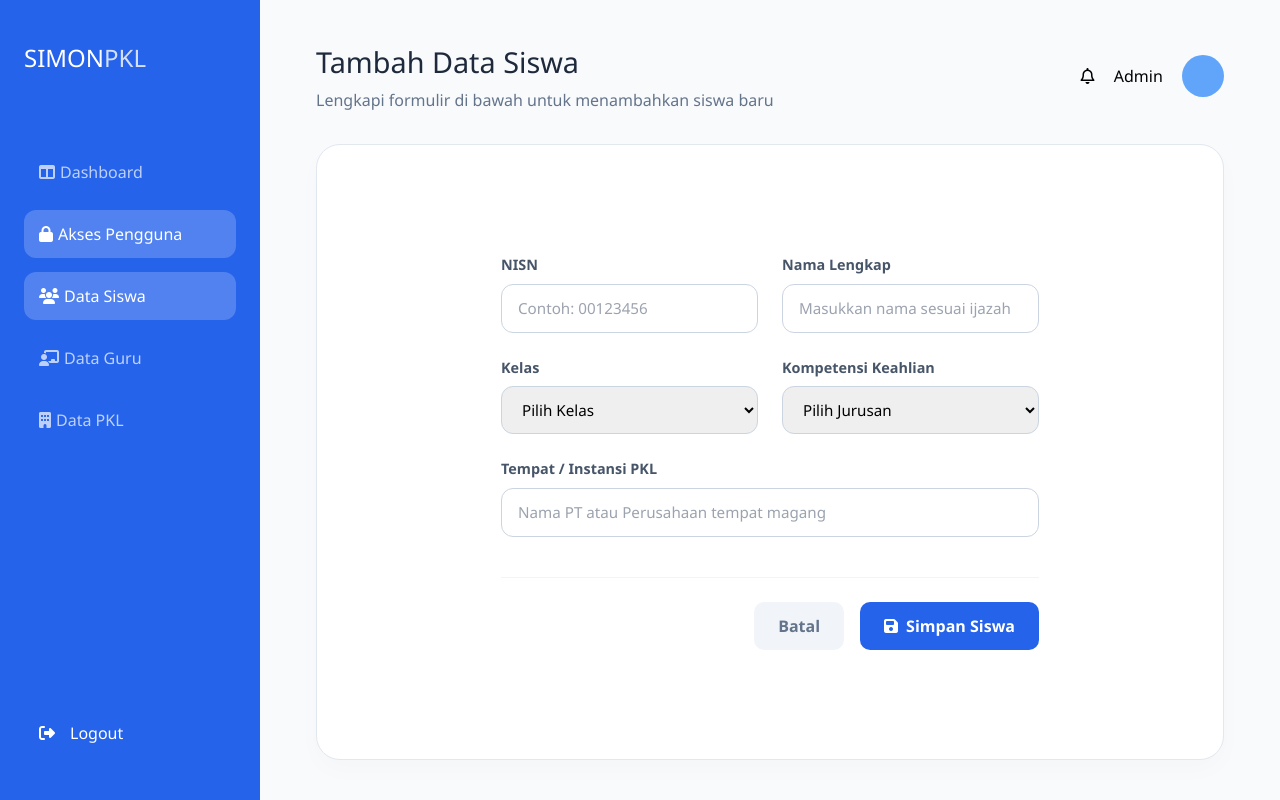
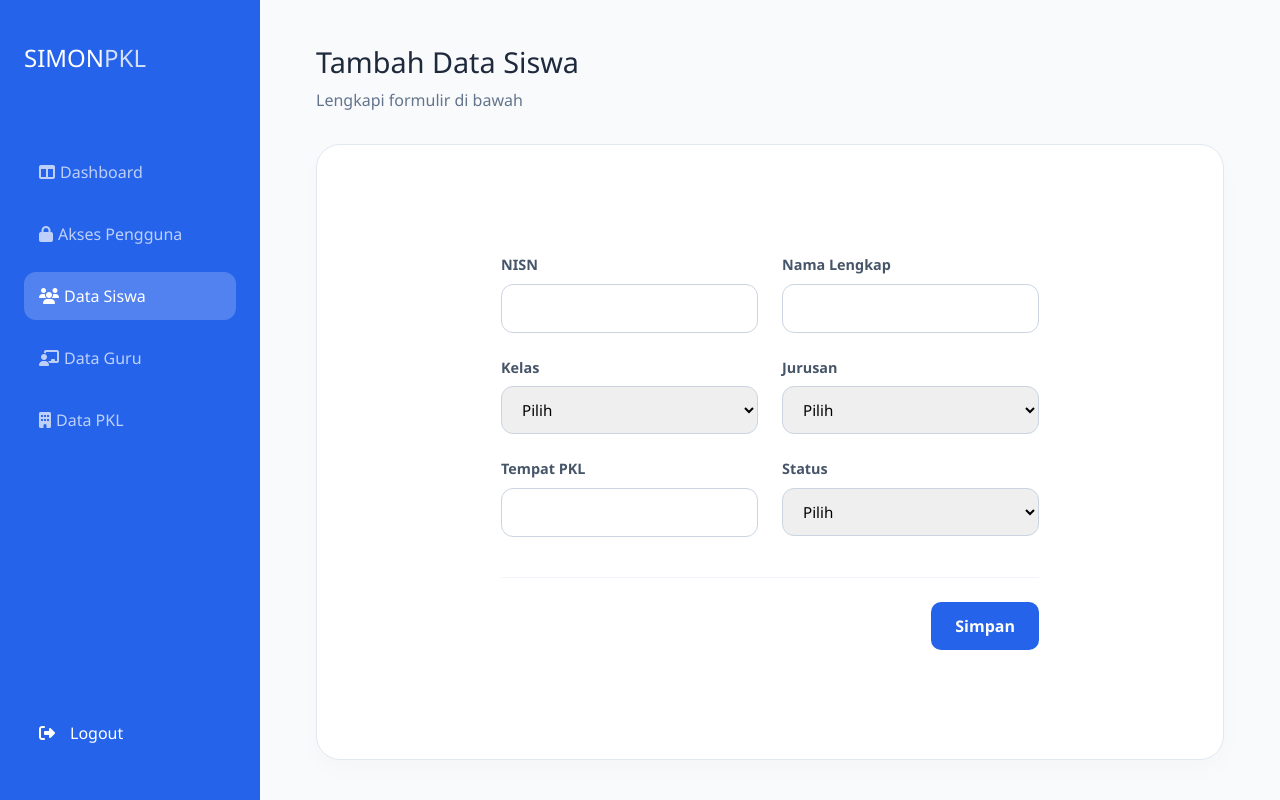
Before and after one commit to Fadillahnanda/SimonTeam, a Vue app: page /tambahsiswa in a window 1280 px wide. Built offline with nearby package versions, Linux system fonts and the light colour scheme.

Commit message:
perbaikkan tampilan dan tambah data frontend:fadillahnanda

```diff
--- a/src/views/Admin/aksespengguna.vue
+++ b/src/views/Admin/aksespengguna.vue
@@ -1,3 +1,30 @@
+<script>
+export default {
+  data() {
+    return {
+      user: [], // harus sama dengan v-for
+    }
+  },
+
+  methods: {
+    //ambil data dari backend
+    async getUser() {
+      try {
+        const res = await fetch('http://localhost:5000/user') //  sesuaikan endpoint kamu
+        const data = await res.json()
+        this.user = data
+      } catch (error) {
+        console.error('Gagal mengambil data:', error)
+      }
+    },
+  },
+
+  // otomatis jalan saat halaman dibuka
+  mounted() {
+    this.getUser()
+  },
+}
+</script>
 <template>
   <div class="sm-dashboard">
     <aside class="sm-sidebar">
@@ -82,9 +109,6 @@
               <option>Tidak Aktif</option>
             </select>
           </div>
-          <router-link to="/tambahsiswa">
-            <button class="sm-btn-add"><i class="fa-solid fa-plus"></i> Tambah Siswa</button>
-          </router-link>
         </div>
 
         <div class="sm-table-responsive">
@@ -92,26 +116,23 @@
             <thead>
               <tr>
                 <th>No</th>
-                <th>Nama</th>
+                <!-- <th>Nama</th> -->
                 <th>Email</th>
                 <th>Role</th>
-                <th>Pass</th>
                 <th>Status</th>
                 <th>Aksi</th>
               </tr>
             </thead>
             <tbody>
-              <tr>
-                <td>1</td>
-                <!-- <td>Siswa</td> -->
-                <td>Nanda</td>
-                <td>nanda@gmail.com</td>
-                <td>Admin</td>
-                <td>12345</td>
+              <tr v-for="(item, index) in user" :key="item.nip">
+                <td>{{ index + 1 }}</td>
+                <td>{{ item.email }}</td>
+                <!-- <td>nanda@gmail.com</td> -->
+                <td>{{ item.role }}</td>
                 <td><span class="status-badge aktif">Aktif</span></td>
                 <td>
                   <div class="sm-action-btns">
-                    <button class="btn-view"><i class="fa-solid fa-key"></i></button>
+                    <!-- <button class="btn-view"><i class="fa-solid fa-key"></i></button> -->
                     <router-link to="/editsiswa">
                       <button class="btn-edit"><i class="fa-regular fa-pen-to-square"></i></button>
                     </router-link>
--- a/src/views/Admin/tambahguru.vue
+++ b/src/views/Admin/tambahguru.vue
@@ -69,71 +69,49 @@
       </header>
 
       <main class="sm-form-card">
-        <form @submit.prevent="simpanData">
+        <form @submit.prevent="submitForm">
           <div class="form-grid">
             <div class="form-group">
               <label>NIP</label>
-              <input type="number" v-model="siswa.nisn" placeholder="Contoh: 00123456" required />
+              <input type="number" v-model="formData.nip" placeholder="Contoh: 00123456" required />
             </div>
 
             <div class="form-group">
               <label>Nama Lengkap</label>
               <input
                 type="text"
-                v-model="siswa.nama"
+                v-model="formData.nama_guru"
                 placeholder="Masukkan nama lengkap beserta gelar"
                 required
               />
             </div>
-
             <div class="form-group">
-              <label></label>
-              <select v-model="siswa.kelas" required>
-                <option value="" disabled selected>Pilih Kelas</option>
-                <option value="XII RPL 1">XII RPL A</option>
-                <option value="XII RPL 2">XII RPL B</option>
-                <!-- <option value="XII TKJ 1">XII TKJ 1</option> -->
-              </select>
+              <label>Lokasi PKL</label>
+              <input
+                type="text"
+                v-model="formData.lokasipkl"
+                placeholder="Masukkan Lokasi PKL"
+                required
+              />
             </div>
             <div class="form-group">
-              <label>Kompetensi Keahlian</label>
-              <select v-model="siswa.jurusan" required>
-                <option value="" disabled selected>Pilih Jurusan</option>
-                <option value="XII RPL 1">PPLG</option>
-                <option value="XII RPL 2">TKJ</option>
-                <option value="XII TKJ 1">DKV</option>
-                <option value="XII TKJ 1">APAT</option>
-                <option value="XII TKJ 1">OTOMOTIF</option>
-                <option value="XII TKJ 1">TKR</option>
-              </select>
-            </div>
-
-            <!-- <div class="form-group">
-              <label>Kompetensi Keahlian</label>
+              <label>No Telpon</label>
               <input
-                type="text"
-                v-model="siswa.jurusan"
-                placeholder="Contoh: Rekayasa Perangkat Lunak"
-              />
-            </div> -->
-
-            <div class="form-group full-width">
-              <label>Tempat / Instansi PKL</label>
-              <input
-                type="text"
-                v-model="siswa.tempatPkl"
-                placeholder="Nama PT atau Perusahaan tempat magang"
+                type="number"
+                v-model="formData.noTelpon"
+                placeholder="Contoh: 0853999000"
+                required
               />
             </div>
-
-            <!-- <div class="form-group full-width">
-              <label>Alamat Lengkap</label>
-              <textarea
-                v-model="siswa.alamat"
-                rows="3"
-                placeholder="Alamat rumah tinggal saat ini"
-              ></textarea>
-            </div> -->
+            <div class="form-group">
+              <label>Jumlah Siswa</label>
+              <input
+                type="number"
+                v-model="formData.jumlahsiswa"
+                placeholder="Contoh: 0853999000"
+                required
+              />
+            </div>
           </div>
 
           <div class="form-footer">
@@ -148,24 +126,36 @@
   </div>
 </template>
 
-<script setup>
-import { ref } from 'vue'
+<script>
+import axios from 'axios'
 
-// State data form
-const siswa = ref({
-  nisn: '',
-  nama: '',
-  kelas: '',
-  jurusan: '',
-  tempatPkl: '',
-  alamat: '',
-})
+export default {
+  data() {
+    return {
+      formData: {
+        nip: '',
+        nama_guru: '',
+        lokasipkl: '',
+        noTelpon: '',
+        jumlahsiswa: '',
+      },
+    }
+  },
 
-// Fungsi simpan
-const simpanData = () => {
-  console.log('Data Siswa Baru:', siswa.value)
-  alert('Data Berhasil Disimpan!')
-  // Integrasi API Anda di sini
+  methods: {
+    async submitForm() {
+      try {
+        const res = await axios.post('http://localhost:5000/gurupembina', this.formData)
+        console.log(res.data)
+
+        alert('Data berhasil ditambahkan')
+        this.$router.push('/dataguru')
+      } catch (error) {
+        console.error('ERROR:', error.response || error.message)
+        alert('Gagal menyimpan: ' + (error.response?.data?.message || error.message))
+      }
+    },
+  },
 }
 </script>
 
--- a/src/views/Admin/tambahpkl.vue
+++ b/src/views/Admin/tambahpkl.vue
@@ -80,7 +80,7 @@
               <label>Nama Pembimbing</label>
               <input
                 type="text"
-                v-model="siswa.nama"
+                v-model="formData.nama_pembimbing"
                 placeholder="Masukkan nama lengkap beserta gelar"
                 required
               />
@@ -89,33 +89,30 @@
               <label>Nama Instansi</label>
               <input
                 type="text"
-                v-model="siswa.nama"
-                placeholder="Masukkan nama industri. Contoh: PT. Telkom"
+                v-model="formData.nama_instansi"
+                placeholder="Masukkan nama industri. "
                 required
               />
             </div>
 
             <div class="form-group">
-              <label></label>
-              <select v-model="siswa.kelas" required>
-                <option value="" disabled selected>Pilih Bidang</option>
-                <option value="XII RPL 1">PPLG</option>
-                <option value="XII RPL 2">TKJ</option>
-                <option value="XII TKJ 1">DKV</option>
-                <option value="XII TKJ 1">APAT</option>
-                <option value="XII TKJ 1">OTOMOTIF</option>
-                <option value="XII TKJ 1">TKR</option>
+              <label>Bidang</label>
+              <select v-model="formData.bidang" required>
+                <option value="" disabled>Pilih Bidang</option>
+                <option value="PPLG">PPLG</option>
+                <option value="TKJ">TKJ</option>
+                <option value="DKV">DKV</option>
               </select>
             </div>
             <div class="form-group">
               <label>Alamat</label>
-              <input type="text" v-model="siswa.nama" placeholder="Masukkan alamat" required />
+              <input type="text" v-model="formData.alamat" placeholder="Masukkan alamat" required />
             </div>
             <div class="form-group">
               <label>Kontak</label>
               <input
-                type="text"
-                v-model="siswa.nama"
+                type="number"
+                v-model="formData.kontak"
                 placeholder="Masukkan nomor kontak"
                 required
               />
@@ -123,7 +120,7 @@
 
             <div class="form-group">
               <label>Kuota</label>
-              <input type="text" v-model="siswa.tempatPkl" placeholder="masukkan angka 1-10" />
+              <input type="number" v-model="formData.kuota" placeholder="masukkan angka 1-10" />
             </div>
           </div>
 
@@ -139,24 +136,41 @@
   </div>
 </template>
 
-<script setup>
-import { ref } from 'vue'
+<script>
+import axios from 'axios'
 
-// State data form
-const siswa = ref({
-  nisn: '',
-  nama: '',
-  kelas: '',
-  jurusan: '',
-  tempatPkl: '',
-  alamat: '',
-})
+export default {
+  data() {
+    return {
+      formData: {
+        nama_pembimbing: '',
+        nama_instansi: '',
+        bidang: '',
+        alamat: '',
+        kontak: '',
+        kuota: '',
+      },
+    }
+  },
+  methods: {
+    // 🔥 GANTI NAMA METHOD SESUAI FORM
+    async simpanData() {
+      try {
+        console.log('Tombol submit diklik') // debug
 
-// Fungsi simpan
-const simpanData = () => {
-  console.log('Data Siswa Baru:', siswa.value)
-  alert('Data Berhasil Disimpan!')
-  // Integrasi API Anda di sini
+        const res = await axios.post('http://localhost:5000/pembimbingpkl', this.formData)
+        console.log(res.data)
+
+        alert('Data berhasil ditambahkan')
+
+        // 🔥 redirect ke halaman data PKL
+        this.$router.push('/datapkl')
+      } catch (error) {
+        console.error('ERROR:', error.response || error.message)
+        alert('Gagal menyimpan: ' + (error.response?.data?.message || error.message))
+      }
+    },
+  },
 }
 </script>
 
--- a/src/views/Admin/tambahsiswa.vue
+++ b/src/views/Admin/tambahsiswa.vue
@@ -4,6 +4,7 @@
       <div class="sm-logo">
         <h1>SIMON<span>PKL</span></h1>
       </div>
+
       <nav class="sm-menu">
         <router-link to="/admin">
           <div class="sm-menu-item">
@@ -12,7 +13,7 @@
           </div>
         </router-link>
         <router-link to="/aksespengguna">
-          <div class="sm-menu-item active">
+          <div class="sm-menu-item">
             <i class="fa-solid fa-lock"></i>
             <span>Akses Pengguna</span>
           </div>
@@ -56,91 +57,58 @@
       <header class="sm-topbar">
         <div class="header-title">
           <h2>Tambah Data Siswa</h2>
-          <p>Lengkapi formulir di bawah untuk menambahkan siswa baru</p>
-        </div>
-
-        <div class="sm-user-profile">
-          <i class="fa-regular fa-bell"></i>
-          <span class="user-name">Admin</span>
-          <router-link to="/profile">
-            <div class="sm-avatar"></div>
-          </router-link>
+          <p>Lengkapi formulir di bawah</p>
         </div>
       </header>
 
       <main class="sm-form-card">
-        <form @submit.prevent="simpanData">
+        <form @submit.prevent="submitForm">
           <div class="form-grid">
             <div class="form-group">
               <label>NISN</label>
-              <input type="number" v-model="siswa.nisn" placeholder="Contoh: 00123456" required />
+              <input type="number" v-model="formData.nisn" required />
             </div>
 
             <div class="form-group">
               <label>Nama Lengkap</label>
-              <input
-                type="text"
-                v-model="siswa.nama"
-                placeholder="Masukkan nama sesuai ijazah"
-                required
-              />
+              <input type="text" v-model="formData.nama_siswa" required />
             </div>
 
             <div class="form-group">
               <label>Kelas</label>
-              <select v-model="siswa.kelas" required>
-                <option value="" disabled selected>Pilih Kelas</option>
-                <option value="XII RPL 1">XII RPL A</option>
-                <option value="XII RPL 2">XII RPL B</option>
-                <!-- <option value="XII TKJ 1">XII TKJ 1</option> -->
-              </select>
-            </div>
-            <div class="form-group">
-              <label>Kompetensi Keahlian</label>
-              <select v-model="siswa.jurusan" required>
-                <option value="" disabled selected>Pilih Jurusan</option>
-                <option value="XII RPL 1">PPLG</option>
-                <option value="XII RPL 2">TKJ</option>
-                <option value="XII TKJ 1">DKV</option>
-                <option value="XII TKJ 1">APAT</option>
-                <option value="XII TKJ 1">OTOMOTIF</option>
-                <option value="XII TKJ 1">TKR</option>
+              <select v-model="formData.kelas" required>
+                <option value="">Pilih</option>
+                <option>XII RPL A</option>
+                <option>XII RPL B</option>
               </select>
             </div>
 
-            <!-- <div class="form-group">
-              <label>Kompetensi Keahlian</label>
-              <input
-                type="text"
-                v-model="siswa.jurusan"
-                placeholder="Contoh: Rekayasa Perangkat Lunak"
-              />
-            </div> -->
-
-            <div class="form-group full-width">
-              <label>Tempat / Instansi PKL</label>
-              <input
-                type="text"
-                v-model="siswa.tempatPkl"
-                placeholder="Nama PT atau Perusahaan tempat magang"
-              />
+            <div class="form-group">
+              <label>Jurusan</label>
+              <select v-model="formData.jurusan" required>
+                <option value="">Pilih</option>
+                <option>PPLG</option>
+                <option>TKJ</option>
+              </select>
             </div>
 
-            <!-- <div class="form-group full-width">
-              <label>Alamat Lengkap</label>
-              <textarea
-                v-model="siswa.alamat"
-                rows="3"
-                placeholder="Alamat rumah tinggal saat ini"
-              ></textarea>
-            </div> -->
+            <div class="form-group">
+              <label>Tempat PKL</label>
+              <input type="text" v-model="formData.tempat_pkl" />
+            </div>
+
+            <div class="form-group">
+              <label>Status</label>
+              <select v-model="formData.status" required>
+                <option value="">Pilih</option>
+                <option>Aktif</option>
+                <option>Tidak Aktif</option>
+              </select>
+            </div>
           </div>
 
           <div class="form-footer">
-            <button type="button" class="btn-cancel" @click="$router.go(-1)">Batal</button>
-            <button type="submit" class="btn-submit">
-              <i class="fa-solid fa-floppy-disk"></i> Simpan Siswa
-            </button>
+            <button type="submit" class="btn-submit">Simpan</button>
           </div>
         </form>
       </main>
@@ -148,24 +116,36 @@
   </div>
 </template>
 
-<script setup>
-import { ref } from 'vue'
+<script>
+import axios from 'axios'
 
-// State data form
-const siswa = ref({
-  nisn: '',
-  nama: '',
-  kelas: '',
-  jurusan: '',
-  tempatPkl: '',
-  alamat: '',
-})
+export default {
+  data() {
+    return {
+      formData: {
+        nisn: '',
+        nama_siswa: '',
+        kelas: '',
+        jurusan: '',
+        tempat_pkl: '',
+        status: '',
+      },
+    }
+  },
+  methods: {
+    async submitForm() {
+      try {
+        const res = await axios.post('http://localhost:5000/siswa', this.formData)
+        console.log(res.data)
 
-// Fungsi simpan
-const simpanData = () => {
-  console.log('Data Siswa Baru:', siswa.value)
-  alert('Data Berhasil Disimpan!')
-  // Integrasi API Anda di sini
+        alert('Data berhasil ditambahkan')
+        this.$router.push('/datasiswa')
+      } catch (error) {
+        console.error('ERROR:', error.response || error.message)
+        alert('Gagal menyimpan: ' + (error.response?.data?.message || error.message))
+      }
+    },
+  },
 }
 </script>
 
```
Also changed, not shown: src/views/Admin/dataGuru.vue (+47 -12 lines), src/views/Admin/dataSiswa.vue (+41 -36 lines), src/views/Admin/datapkl.vue (+39 -11 lines), 1 other file (tests, documents, lock files or other folders).
